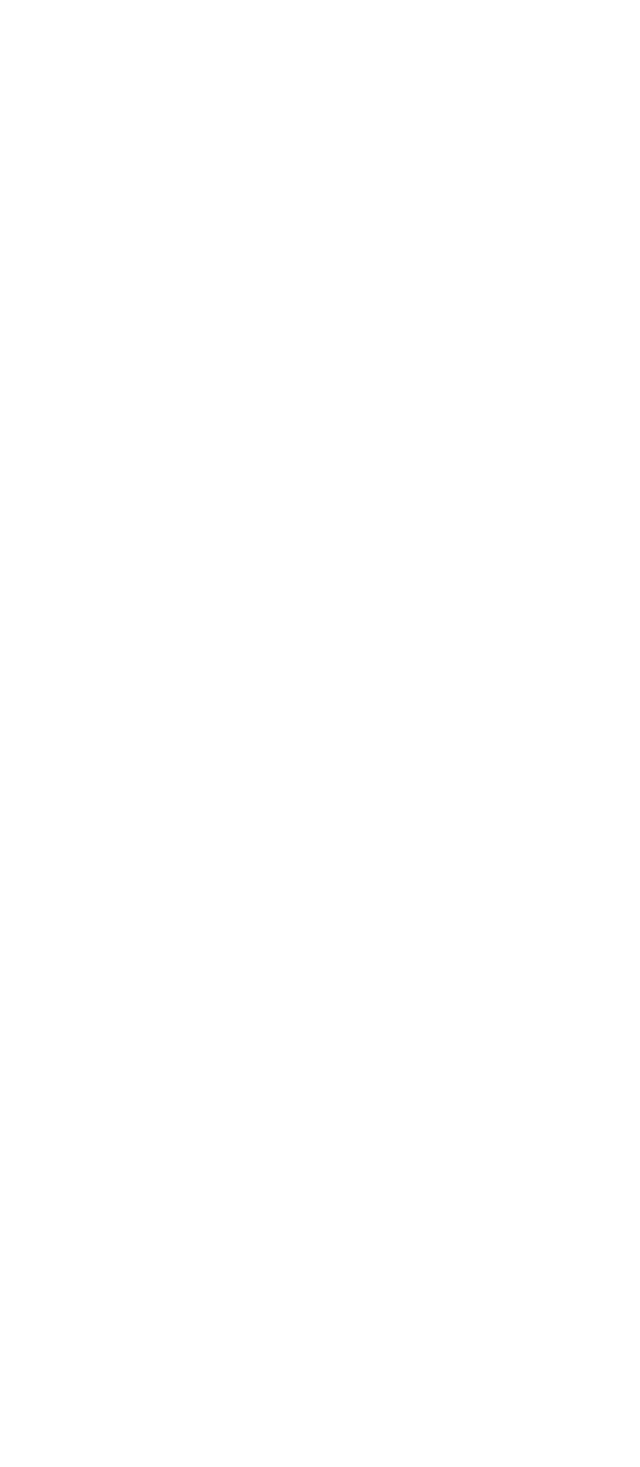
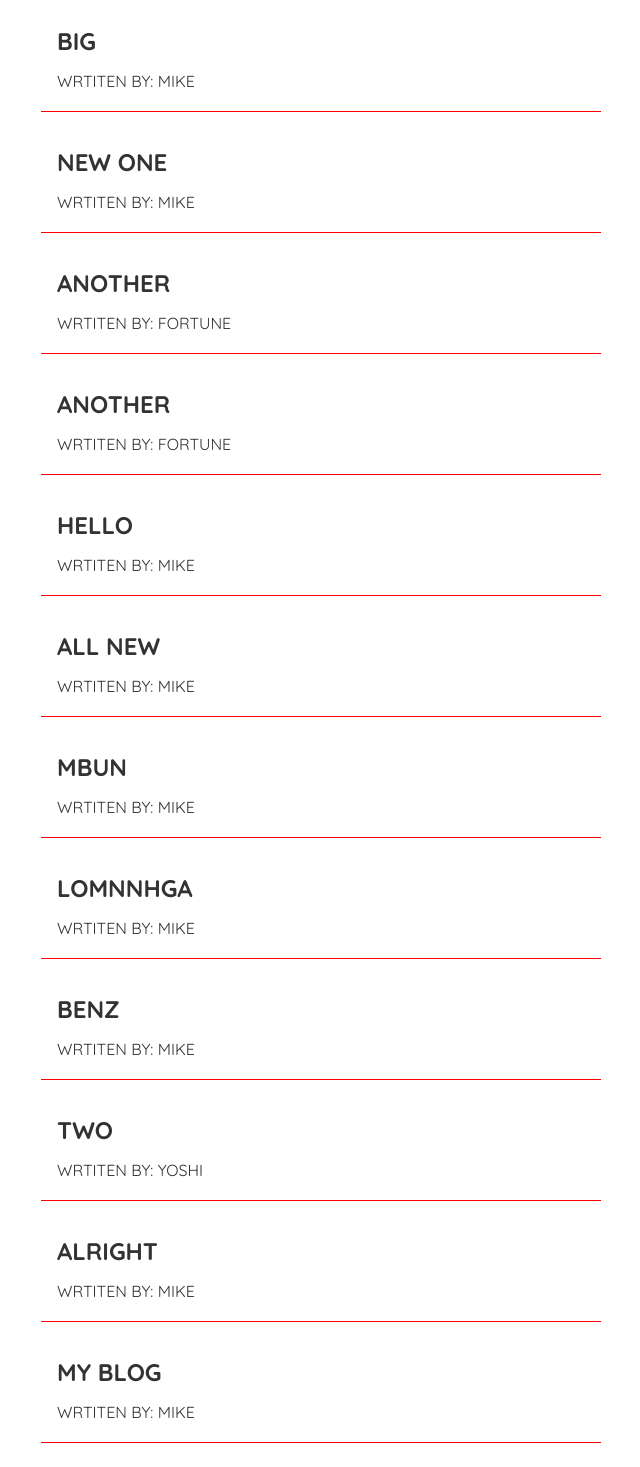
Before and after one commit to fortuneonyeka/React-blog, a React (Create React App) app: page / in a window 1280 px wide. Shown: the part 1330-2797 px from the top of the page, without its empty margins (319-959 px from the left). Before the commit the page ends 937 px from the top, so only its background shows below. Built offline with nearby package versions, Linux system fonts and the light colour scheme; data requests are answered from the project's data file; the HTML template or start-up script is replaced by a standard one.

Commit message:
add redirect to home page using useNavigate

```diff
--- a/data/db.json
+++ b/data/db.json
@@ -29,6 +29,120 @@
       "body": "This is testing my API Post method",
       "author": "Fortune",
       "id": 5
+    },
+    {
+      "title": "Amazon",
+      "body": "Amazon trade and NFT",
+      "author": "Fortune",
+      "id": 6
+    },
+    {
+      "title": "YouTube",
+      "body": "Shopify YouTube videos",
+      "author": "Yoshi",
+      "id": 7
+    },
+    {
+      "title": "bIg",
+      "body": "YYTTEBNAVBBSJDKD",
+      "author": "Mike",
+      "id": 8
+    },
+    {
+      "title": "bIg",
+      "body": "YYTTEBNAVBBSJDKD",
+      "author": "Mike",
+      "id": 9
+    },
+    {
+      "title": "bIg",
+      "body": "YYTTEBNAVBBSJDKD",
+      "author": "Mike",
+      "id": 10
+    },
+    {
+      "title": "new one",
+      "body": "jkkjhhsytydfgle",
+      "author": "Mike",
+      "id": 11
+    },
+    {
+      "title": "Another",
+      "body": "hello world",
+      "author": "Fortune",
+      "id": 12
+    },
+    {
+      "title": "Another",
+      "body": "hello world",
+      "author": "Fortune",
+      "id": 13
+    },
+    {
+      "title": "hello",
+      "body": "hhhewwwweeeee",
+      "author": "Mike",
+      "id": 14
+    },
+    {
+      "title": "All new",
+      "body": "All new Range",
+      "author": "Mike",
+      "id": 15
+    },
+    {
+      "title": "mbun",
+      "body": "llkauusydd",
+      "author": "Mike",
+      "id": 16
+    },
+    {
+      "title": "lomnnhga",
+      "body": "ppolkkjhjhee",
+      "author": "Mike",
+      "id": 17
+    },
+    {
+      "title": "Benz",
+      "body": "GL, GLE, AMG, G63, BRABUS",
+      "author": "Mike",
+      "id": 18
+    },
+    {
+      "title": "TWO",
+      "body": "3HHGSUUDNN FF",
+      "author": "Yoshi",
+      "id": 19
+    },
+    {
+      "title": "alright",
+      "body": "oooooomg!!!!!!!!",
+      "author": "Mike",
+      "id": 20
+    },
+    {
+      "title": "My blog",
+      "body": "lokjkhhaggfsyydd",
+      "author": "Mike",
+      "id": 21
+    },
+    {
+      "title": "jjhaggss",
+      "body": "kiiuhdss",
+      "author": "Mike",
+      "id": 22
+    },
+    {
+      "title": "bigh",
+      "body": "lommndsaef",
+      "author": "Mike",
+      "id": 23
+    },
+    {
+      "title": "koollmns",
+      "body": "ppokknhsd",
+      "author": "Mike",
+      "id": 24
     }
   ]
 }
--- a/src/useFetch.js
+++ b/src/useFetch.js
@@ -6,9 +6,12 @@ const useFetch =(url) => {
   const [isLoading, setIsLoading] = useState(true);
   const [error, setError] = useState(null);
 
+
   useEffect(() => {
     // to get this endpoint, run the following on the command line: npx json-server --watch data/db.json --port3000
     const abortCont = new AbortController()
+
+
     //useEffect cleanup using AbortController
     fetch(url, {signal: abortCont.signal})
       .then((Response) => {
@@ -34,6 +37,7 @@ const useFetch =(url) => {
       return () => {
         abortCont.abort()
       }
+
   }, [url]);
 
   return {data, isLoading, error}
```
